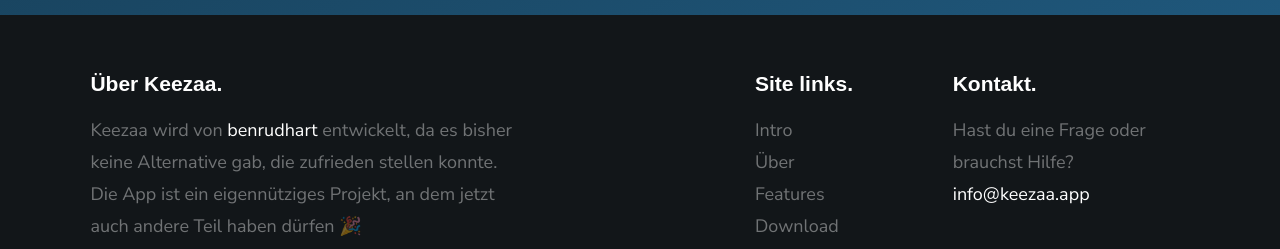
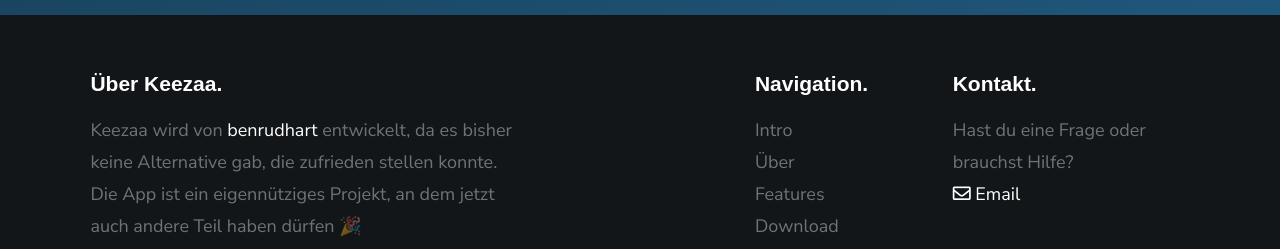
Before and after one commit to benrudhart/keezaa.github.io, a plain HTML site: page index.html in a window 1280 px wide. Shown: the part 4699-4948 px from the top of the page. Drawn offline with Linux system fonts and the light colour scheme; files whose address does not match are found by name; a web font is replaced by a local one.

Commit message:
fix mailto

```diff
--- a/index.html
+++ b/index.html
@@ -332,7 +332,7 @@
                 <div class="row">
 
                     <div class="footer__site-links col-five mob-full">
-                        <h4>Site links.</h4>
+                        <h4>Navigation.</h4>
 
                         <ul class="footer__site-links">
                             <li><a href="#home" class="smoothscroll">Intro</a></li>
@@ -346,7 +346,7 @@
                     <div class="footer__contact col-seven mob-full">
                         <h4>Kontakt.</h4>
                         Hast du eine Frage oder brauchst Hilfe?<br>
-                        <a href="mailto:#0" class="footer__mail-link">info@keezaa.app</a>
+                        <a href="mailto:info@keezaa.app" class="footer__mail-link"><i class="far fa-envelope"></i> Email</a>
                         </p>
                     </div>
 
```
